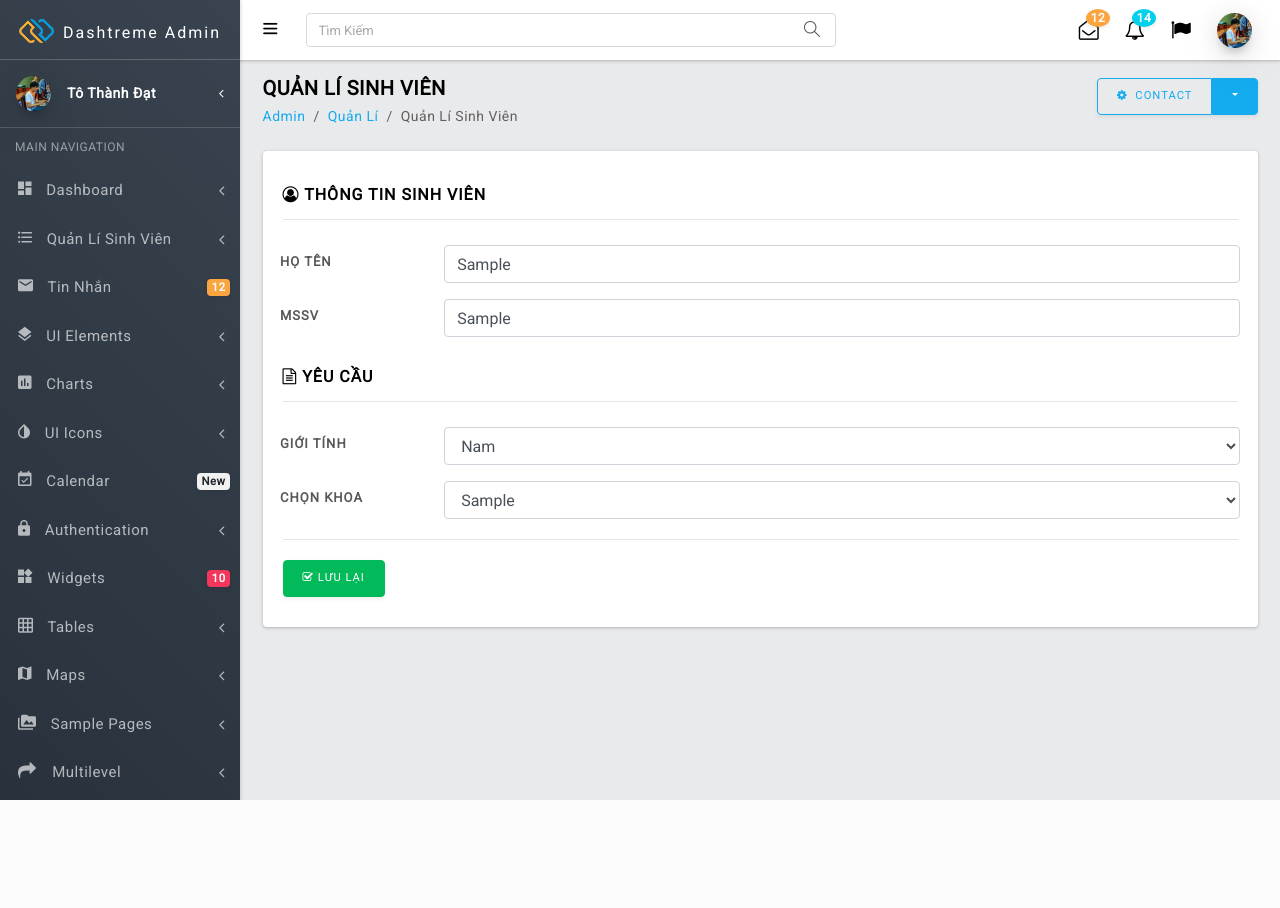
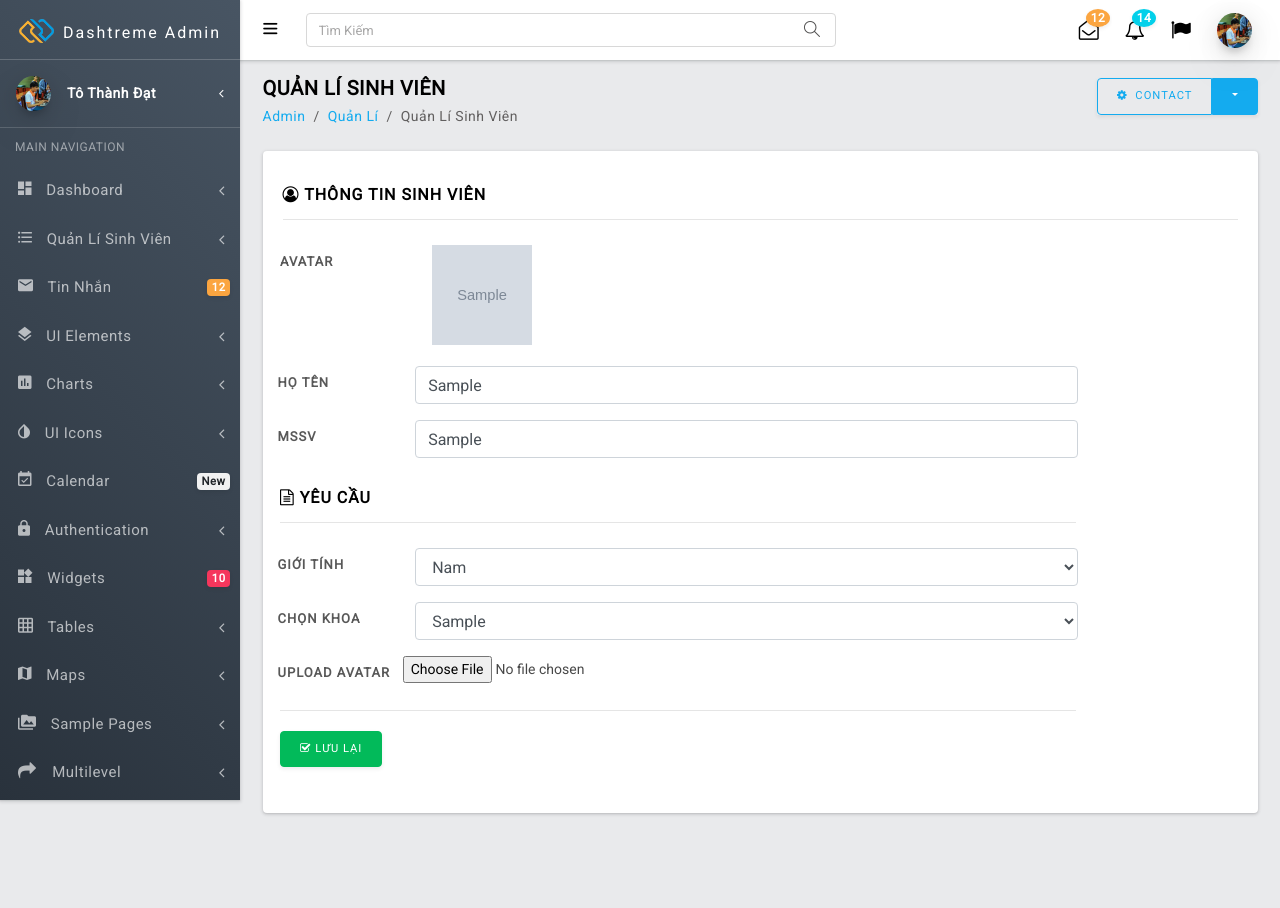
Before and after one commit to tothanhdat/QUANLYSINHVIEN_V2, a Node server app: page /sinhvien/update/600000000000000000000001 in a window 1280 px wide. Before the commit the page ends 800 px from the top, so only its background shows below. Run offline with Node 20, Linux system fonts and the light colour scheme; a user stored in the database is signed in; tables that the repository leaves empty hold one stand-in row (values such as "Sample post"); grey boxes marked "Sample" are stand-in pictures; some libraries are stand-ins or nearby versions.

Commit message:
fix-update-multer

```diff
--- a/database/Khoa-coll.js
+++ b/database/Khoa-coll.js
@@ -5,4 +5,4 @@ var KhoaSchema = new Shema ({
     maKhoa: String
 });
 var Khoamodel = mongoose.model('khoa', KhoaSchema);
-module.exports = Khoamodel
+module.exports = Khoamodel;
--- a/models/SinhVien.js
+++ b/models/SinhVien.js
@@ -36,12 +36,13 @@ module.exports = class SinhVien extends SINH_VIEN {
             }
         });
     }
-    static updateID(id, hoTen, mssv, maKhoa) {
+    static updateID({ id, hoTen, mssv, maKhoa, avatar }) {
         return new Promise(async resolve => {
             try {
+                console.log({ id, hoTen, mssv, maKhoa, avatar });
                 // let checkID = await SinhVien.findById({ _id: id });
                 // if (!checkID) return resolve({ error: true, message: 'cannot_search_id_sinh_vien' });
-                let updateID = await SinhVien.findByIdAndUpdate(id, { tenSV: hoTen, mssv, maKhoa }, { new: true });
+                let updateID = await SinhVien.findByIdAndUpdate(id, { tenSV: hoTen, mssv, maKhoa, avatar}, { new: true });
                 resolve({ error: false, data: updateID });
             } catch (error) {
                 return resolve({ error: true, message: error.message });
--- a/routes/sinhvien.js
+++ b/routes/sinhvien.js
@@ -15,6 +15,7 @@ route.post('/add', ROLE_ADMIN, uploadMulter.single('avatar'), async (req, res) =
         let infoFile = req.file;
         let listKhoa = await KHOA_MODEL.getList();
         let infoSinhVien = await SINH_VIEN_MODEL.insert({ tenSV: hoTen, mssv, maKhoa, avatar: infoFile.originalname });
+        console.log({ infoSinhVien });
         if (infoSinhVien.error && infoSinhVien.message == 'sinh_vien_existed') return res.render('pages/them-sinh-vien', { listKhoa: listKhoa.data, alertInsertStudentError: true });
         res.redirect('/sinhvien/danh-sach');
     } catch (error) {
@@ -40,23 +41,19 @@ route.get('/tim-kiem', async (req, res) => {
         res.json('Error');
     }
 });
-route.get('/:id?', ROLE_ADMIN, async (req, res) => {
-    let { id } = req.params;
-    let result = await SINH_VIEN_MODEL.getID(id);
-    res.json(result);
-});
+
 route.get('/update/:id', ROLE_ADMIN, async (req, res) => {
     let { id } = req.params;
     let result = await SINH_VIEN_MODEL.getID(id);
     let listFaculty = await KHOA_MODEL.getList();
     res.render('pages/edit-sinh-vien', { infoStudent: result.data, listFaculty: listFaculty.data });
 });
-route.post('/update/:id', ROLE_ADMIN, async (req, res) => {
-    let { id } = req.params;
-    let { hoTen, mssv, maKhoa } = req.body;
-    console.log({ id, hoTen, mssv });
+route.post('/update/:id', ROLE_ADMIN, uploadMulter.single('avatar'), async (req, res) => {
     try {
-        let result = await SINH_VIEN_MODEL.updateID(id, hoTen, mssv, maKhoa);
+        let { id } = req.params;
+        let infoFile  = req.file;
+        let { hoTen, mssv, maKhoa } = req.body;
+        let result = await SINH_VIEN_MODEL.updateID({ id, hoTen, mssv, maKhoa, avatar: infoFile.originalname });
         res.redirect('/sinhvien/danh-sach');
     } catch (error) {
         res.redirect('/sinhvien/loi-update-sinh-vien');
@@ -75,6 +72,10 @@ route.get('/delete/:id', ROLE_ADMIN, async (req, res) => {
         res.redirect('/sinhvien/loi-xoa-sinh-vien');
     }
 });
-
+route.get('/:id?', ROLE_ADMIN, async (req, res) => {
+    let { id } = req.params;
+    let result = await SINH_VIEN_MODEL.getID(id);
+    res.json(result);
+});
 
 module.exports = route;
--- a/test.js
+++ b/test.js
@@ -1,3 +1,3 @@
-if({null}){
-    console.log('well');
-}
+var string = 'todat999@gmail.com'
+var stringIndexOf = string.indexOf('@');
+var stringReplace(string.replace(''))
--- a/views/pages/edit-sinh-vien.ejs
+++ b/views/pages/edit-sinh-vien.ejs
@@ -4,11 +4,16 @@
         <div class="col-lg-12">
           <div class="card">
             <div class="card-body">
-              <form action='/sinhvien/update/<%= infoStudent._id %>' method='POST'>
+              <form action='/sinhvien/update/<%= infoStudent._id %>' method='POST' enctype="multipart/form-data">
                 <h4 class="form-header text-uppercase">
                   <i class="fa fa-user-circle-o"></i>
                    Thông Tin Sinh Viên
                 </h4>
+                <div class="form-group row">
+                  <label for="input-2" class="col-sm-2 col-form-label">Avatar</label>
+                  <img src="/image/<%=infoStudent.avatar %>" width="100px" height="100px" alt="your_image">
+                  <div class="col-sm-10">
+                  <br>
                 <div class="form-group row">
                   <label for="input-2" class="col-sm-2 col-form-label">Họ Tên</label>
                   <div class="col-sm-10">
@@ -18,7 +23,7 @@
                 <div class="form-group row">
                   <label for="input-3" class="col-sm-2 col-form-label">MSSV</label>
                   <div class="col-sm-10">
-                    <input type="text" id="txtMSSV" value='<%= infoStudent.mssv %>'name='mssv' class="form-control"  required>
+                    <input type="text" id="txtMSSV" value='<%= infoStudent.mssv %>'name='mssv' class="form-control" required>
                   </div>
                 </div>
                 <h4 class="form-header">
@@ -39,12 +44,16 @@
                   <div class="col-sm-10">
                     <select class="form-control" name='maKhoa' id="txtKhoa" required>
                     <% if (listFaculty && listFaculty.length > 0) { %>
-                     <% listFaculty.forEach(element => { %>
-                        <option><%=element.tenKhoa%></option>
+                     <% listFaculty.forEach(infoKhoa => { %>
+                        <option><%=infoKhoa.tenKhoa%></option>
                      <% }) %>
                     <% } %>
                     </select>
                   </div>
+                </div>
+                <div class="form-group row">
+                  <label for="input-6" class="col-sm-2 col-form-label">Upload Avatar</label>
+                  <input type="file" name="avatar" id="uploadAvatar" value="<%= infoStudent.avatar %>">
                 </div>
                 <div class="form-footer">
                     <button  class="btn btn-success" id="btnSua" type='submit'>
--- a/views/pages/them-sinh-vien.ejs
+++ b/views/pages/them-sinh-vien.ejs
@@ -48,7 +48,7 @@
                 </div>
                 <div class="form-group row">
                   <label for="input-6" class="col-sm-2 col-form-label">Upload Avatar</label>
-                  <input type="file" name="avatar">
+                  <input type="file" name="avatar" id='uploadAvatar'>
                 </div>
                 <div class="form-footer">
                     <button  class="btn btn-danger"><i class="fa fa-times"></i> REMOVE</button>
```
Also changed, not shown: views/pages/danh-sach-sinh-vien.ejs (+5 -2 lines), public/image/49342059_784983108517208_6566592794687700992_n.jpg (added), public/image/56567334_2318661458458587_3750845684635402240_n (2).jpg (added), public/image/56567334_2318661458458587_3750845684635402240_n.jpg (added), public/image/LengthMaxString.png (deleted), public/image/code2.png (deleted), public/image/photo_2019-04-24_16-39-47.jpg (added), public/image/quiz.3.png (deleted), public/image/quiz.6.png (deleted).
